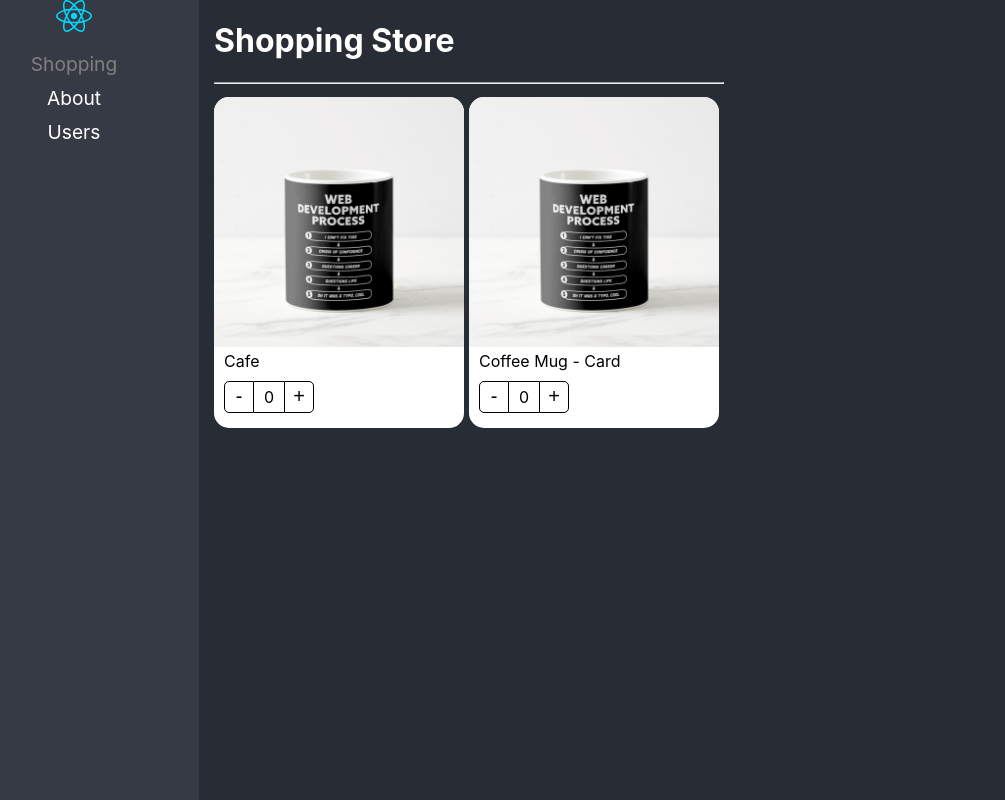
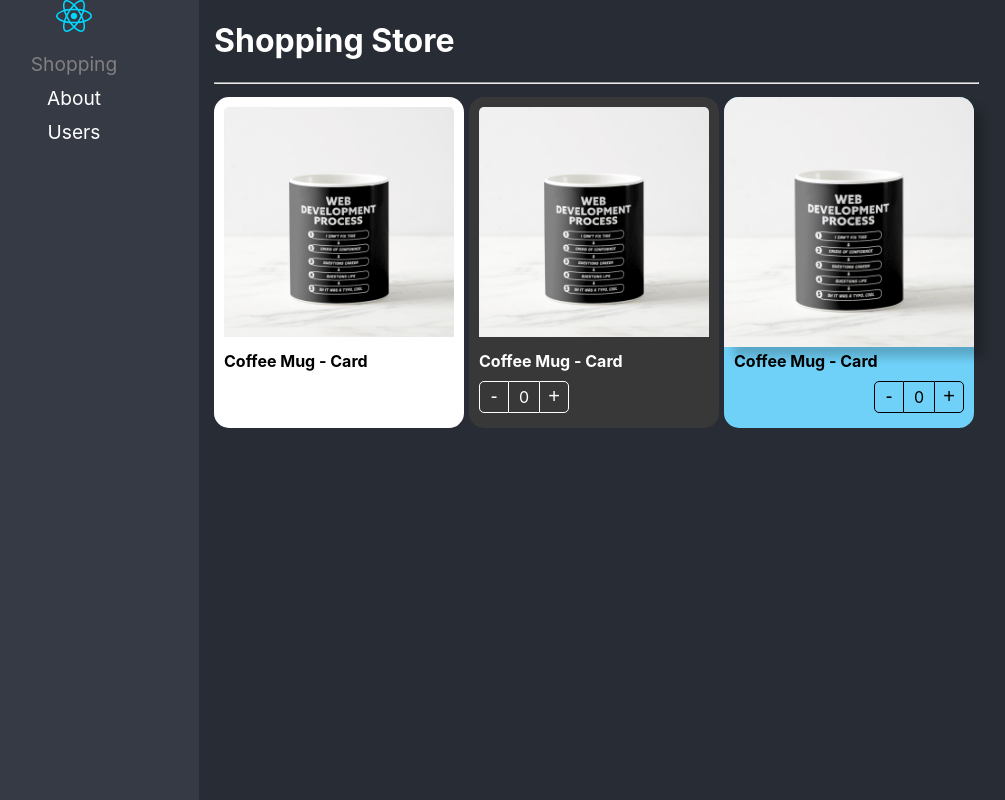
Before and after one commit to backyta/react-adv, a React (Vite) app: page /home in a window 1280 px wide. Shown: the whole page, without its empty margins (51-1056 px from the left). Built offline with nearby package versions, Linux system fonts and the light colour scheme.

Commit message:
Component-extend-style rdy

```diff
--- a/src/02-component-patterns/components/PorductImage.tsx
+++ b/src/02-component-patterns/components/PorductImage.tsx
@@ -4,7 +4,13 @@
 import noImage from '../assets/no-image.jpg';
 import styles from '../styles/styles.module.css';
 
-export const ProductImage = ({ img= '' }) =>{ // opcional
+export interface Props{
+  img?: string;
+  className?: string;
+  style?: React.CSSProperties
+}
+
+export const ProductImage = ({ img, className, style }: Props) =>{ // opcional
 
     const { product } = useContext(ProductContext);
     let imgToShow: string;
@@ -18,7 +24,12 @@
     }
 
     return(
-      <img className={ styles.productImg } src={ imgToShow } alt="Product Image" />
+      <img
+        className={ `${styles.productImg} ${className}` }
+        style={ style }
+        src={ imgToShow }
+        alt="Product Image"
+        />
     )
   }
   //* un string vacio para un ternario es algo que no se considera que no tiene valor, y dispara el no-image
--- a/src/02-component-patterns/components/ProductButtons.tsx
+++ b/src/02-component-patterns/components/ProductButtons.tsx
@@ -3,13 +3,20 @@
 
 import styles from '../styles/styles.module.css';
 
+export interface Props{
+  className?: string;
+  style?: React.CSSProperties;
+}
 
-export const ProductButtons = () =>{
+export const ProductButtons = ({ className, style }: Props) =>{
 
     const { increseBy, counter } = useContext(ProductContext);
 
     return(
-      <div className={ styles.buttonsContainer }>
+      <div
+          className={ `${styles.buttonsContainer} ${ className }` }
+          style={ style }
+      >
           <button
             className={ styles.buttonMinus }
             onClick={ () => increseBy(-1)}
--- a/src/02-component-patterns/components/ProductCard.tsx
+++ b/src/02-component-patterns/components/ProductCard.tsx
@@ -1,17 +1,27 @@
-import { createContext} from "react";
+import { ReactElement, createContext} from "react";
 import { useProducts } from '../hooks/useProducts';
 import styles from '../styles/styles.module.css';
 
-import { ProductCardProps, ProductContextProps } from "../interfaces/interfaces";
+import { Product, ProductContextProps } from "../interfaces/interfaces";
+// import { ProductTitle } from "./ProductTitle";
+// import { ProductImage } from "./PorductImage";
+// import { ProductButtons } from "./ProductButtons";
 
 
 export const ProductContext = createContext({} as ProductContextProps);
 const { Provider } = ProductContext;
 
+export interface Props{
+  product  : Product;
+  children?: ReactElement | ReactElement[];
+  className?: string;
+  style: React.CSSProperties
+}
 
-export const ProductCard = ({ children, product }:ProductCardProps) => {
 
-  const{ counter,increseBy} = useProducts();
+export const ProductCard = ({ children, product, className,style }:Props) => {
+
+  const{ counter, increseBy} = useProducts();
 
   return (
     <Provider value={{
@@ -21,10 +31,19 @@
 
     }}>
 
-      <div className={ styles.productCard }>
+      <div
+        className={ `${ styles.productCard } ${ className }` }
+        style={ style }
+      >
         {children}
       </div>
     </Provider>
 
   )
 }
+
+//? Copiar o crear propiedades sin Object Assign
+
+// ProductCard.Title = ProductTitle;
+// ProductCard.Image = ProductImage;
+// ProductCard.Buttons = ProductButtons;
--- a/src/02-component-patterns/components/ProductTitle.tsx
+++ b/src/02-component-patterns/components/ProductTitle.tsx
@@ -3,13 +3,21 @@
 
 import styles from '../styles/styles.module.css';
 
+export interface Props{
+  title?: string;
+  className?: string;
+  style?: React.CSSProperties
+}
 
-export const ProductTitle = ({ title }: {title?: string}) =>{ // obligado que venga el titutlo
+export const ProductTitle = ({ title, className, style }: Props) =>{ // obligado que venga el titutlo
 
     const { product } = useContext(ProductContext);
 
     return(
-      <span className={ styles.productDescription}>
+      <span
+        className={ `${styles.productDescription} ${className}`}
+        style={ style }
+        >
         { title ? title : product.title }
         </span>
     )
--- a/src/02-component-patterns/pages/ShoppingPage.tsx
+++ b/src/02-component-patterns/pages/ShoppingPage.tsx
@@ -1,4 +1,6 @@
 import { ProductButtons, ProductCard, ProductImage, ProductTitle } from "../components"
+
+import '../styles/custom-style.css'
 
 const product = {
   id: '1',
@@ -19,18 +21,41 @@
           flexWrap:'wrap'
         }}>
 
-        <ProductCard product={ product }>
-          <ProductCard.Image />
-          <ProductCard.Title title={'Cafe'} />
-          <ProductCard.Buttons />
+        <ProductCard
+          product={ product }
+          >
+          <ProductCard.Image className="custom-image"/>
+          <ProductCard.Title className="text-bold"/>
+          <ProductCard.Buttons className="custom-buttons" />
         </ProductCard>
 
-        <ProductCard product={ product }>
 
-          <ProductImage />
-          <ProductTitle />
-          <ProductButtons />
+        <ProductCard
+          product={ product }
+          className="bg-dark text-white"
+          >
+          <ProductImage className="custom-image"/>
+          <ProductTitle className="text-bold"/>
+          <ProductButtons className="custom-buttons"/>
+        </ProductCard>
 
+
+        <ProductCard
+          product={ product }
+          style={{
+            backgroundColor:"#70d1f8"
+          }}
+          >
+          <ProductImage style={{
+            boxShadow:'10px 10px 10px rgba(0,0,0,0.2)'
+          }}/>
+          <ProductTitle style={{
+            fontWeight:'bold'
+          }} />
+          <ProductButtons style={{
+            display:'flex',
+            justifyContent:'end'
+          }} />
         </ProductCard>
         </div>
     </div>
--- /dev/null
+++ b/src/02-component-patterns/styles/custom-style.css
@@ -0,0 +1,27 @@
+.bg-dark{
+    background-color: rgb(56, 56, 56);
+}
+
+.text-white{
+    color: white;
+}
+
+.custom-image{
+    padding: 10px;
+    border: 20px;
+    width: calc( 100% - 20px);
+}
+
+.text-bold{
+    font-weight: bold;
+}
+
+.custom-buttons button{
+    border-color: white;
+    color: white;
+}
+
+.custom-buttons div{
+    border-color: white;
+    color: white;
+}
```
Also changed, not shown: src/02-component-patterns/interfaces/interfaces.ts (+10 -9 lines).
